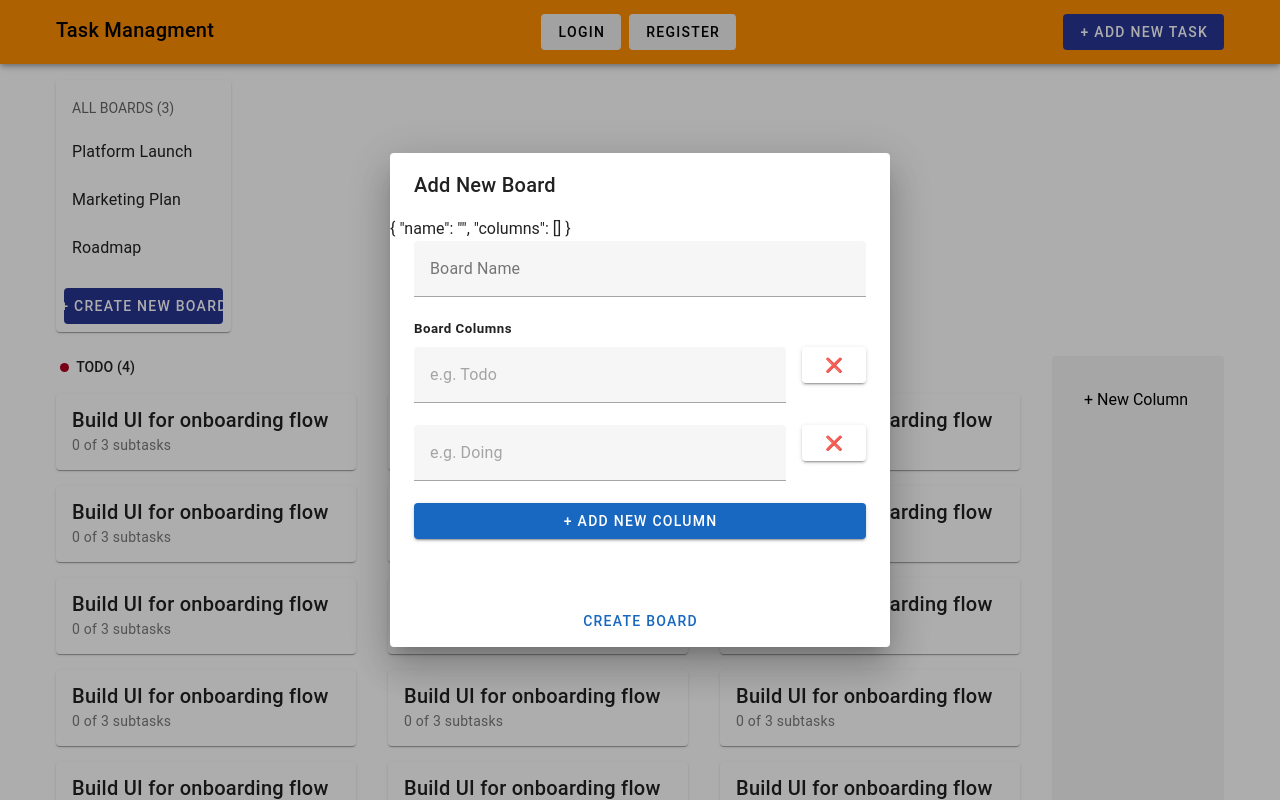
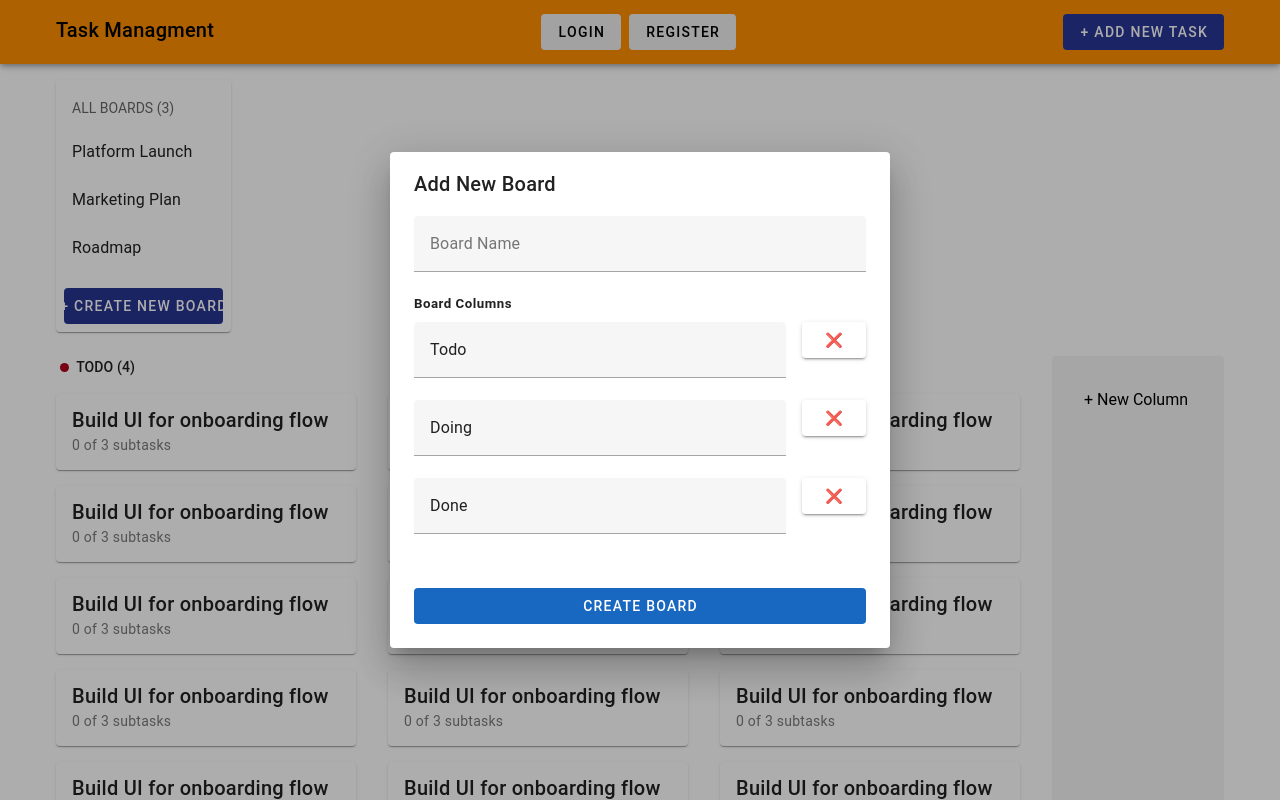
Before and after one commit to victorvzn/bootcamp-especialista-vue3, a Vue app: page / in a window 1280 px wide. Both pictures are taken after a click on the button "+ CREATE NEW BOARD". Built offline with nearby package versions, Linux system fonts and the light colour scheme.

Commit message:
Guardando la información de un nuevo board en firebase con validación en el modal crear board

```diff
--- a/src/mock-data/data.json
+++ b/src/mock-data/data.json
@@ -3,6 +3,7 @@
     {
       "id": "1",
       "name": "Platform Launch",
+      "columns": ["Todo", "Doing", "Done"],
       "user_id": 1,
       "cards": [
         {
@@ -44,6 +45,7 @@
     {
       "id": "2",
       "name": "Marketing Plan",
+      "columns": ["Todo", "Doing", "Done"],
       "user_id": 1,
       "cards": [
         {
@@ -68,6 +70,7 @@
     {
       "id": "3",
       "name": "Roadmap",
+      "columns": ["Backlog", "In Progress", "Done"],
       "user_id": 2,
       "cards": []
     }
--- a/src/views/HomeView.vue
+++ b/src/views/HomeView.vue
@@ -9,18 +9,32 @@ const { createBoard } = useBoardStore()
 
 const showNewBoardModal = ref(false)
 
+const refFormNewBoard = ref()
+
 const handleNewBoard = () => showNewBoardModal.value = true
 
 const formBoard = ref({
   name: '',
-  columns: []
+  columns: ['Todo', 'Doing', 'Done']
 })
 
 const handleCreateBoard = async () => {
-  console.log('Creando board...')
-  const response = await createBoard(formBoard)
+  const { valid } = await refFormNewBoard.value.validate()
 
-  console.log(response)
+  if (valid) {
+    console.log('Creando board...')
+    const response = await createBoard(formBoard.value)
+
+    if (response.id) {
+      showNewBoardModal.value = false
+    }
+  }
+}
+
+const requiredField = (value) => {
+  if (value) return true
+
+  return 'This field is required'
 }
 </script>
 
@@ -116,38 +130,50 @@ const handleCreateBoard = async () => {
       width="500px"
     >
       <v-card title="Add New Board">
-        {{ formBoard }}
         <v-card-text>
-          <v-form>
+          <v-form
+            ref="refFormNewBoard"
+            @submit.prevent="handleCreateBoard"
+          >
             <v-text-field
               v-model="formBoard.name"
               label="Board Name"
               placeholder="e.g. Web Design"
+              :rules="[requiredField]"
             />
             <div class="mb-8">
               <h5 class="mb-2">Board Columns</h5>
               <div class="d-flex" style="gap: 1rem;">
                 <v-text-field
                   placeholder="e.g. Todo"
+                  v-model="formBoard.columns[0]"
+                  :rules="[requiredField]"
                 />
                 <VBtn>❌</VBtn>
               </div>
               <div class="d-flex" style="gap: 1rem;">
                 <v-text-field
                   placeholder="e.g. Doing"
+                  v-model="formBoard.columns[1]"
                 />
                 <VBtn>❌</VBtn>
               </div>
-              <VBtn block color="primary">+ Add New Column</VBtn>
+              <div class="d-flex" style="gap: 1rem;">
+                <v-text-field
+                  placeholder="e.g. Doing"
+                  v-model="formBoard.columns[2]"
+                />
+                <VBtn>❌</VBtn>
+              </div>
+              <VBtn block color="primary" style="display:none;">
+                + Add New Column
+              </VBtn>
             </div>
+            <v-btn type="submit" color="primary" flat block>
+              Create Board
+            </v-btn>
           </v-form>
         </v-card-text>
-
-        <v-card-actions>
-          <v-btn color="primary" block @click="handleCreateBoard = false">
-            Create Board
-          </v-btn>
-        </v-card-actions>
       </v-card>
     </v-dialog>
   </v-container>
```
